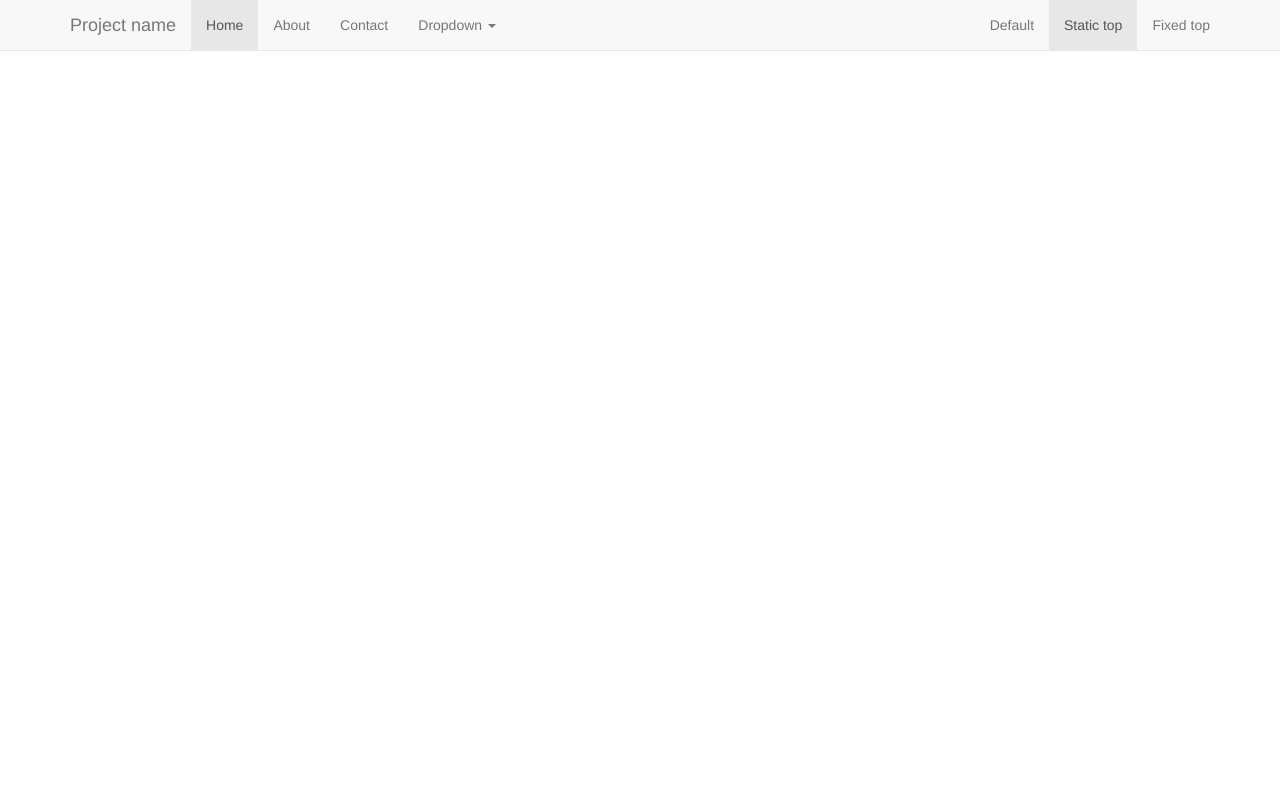
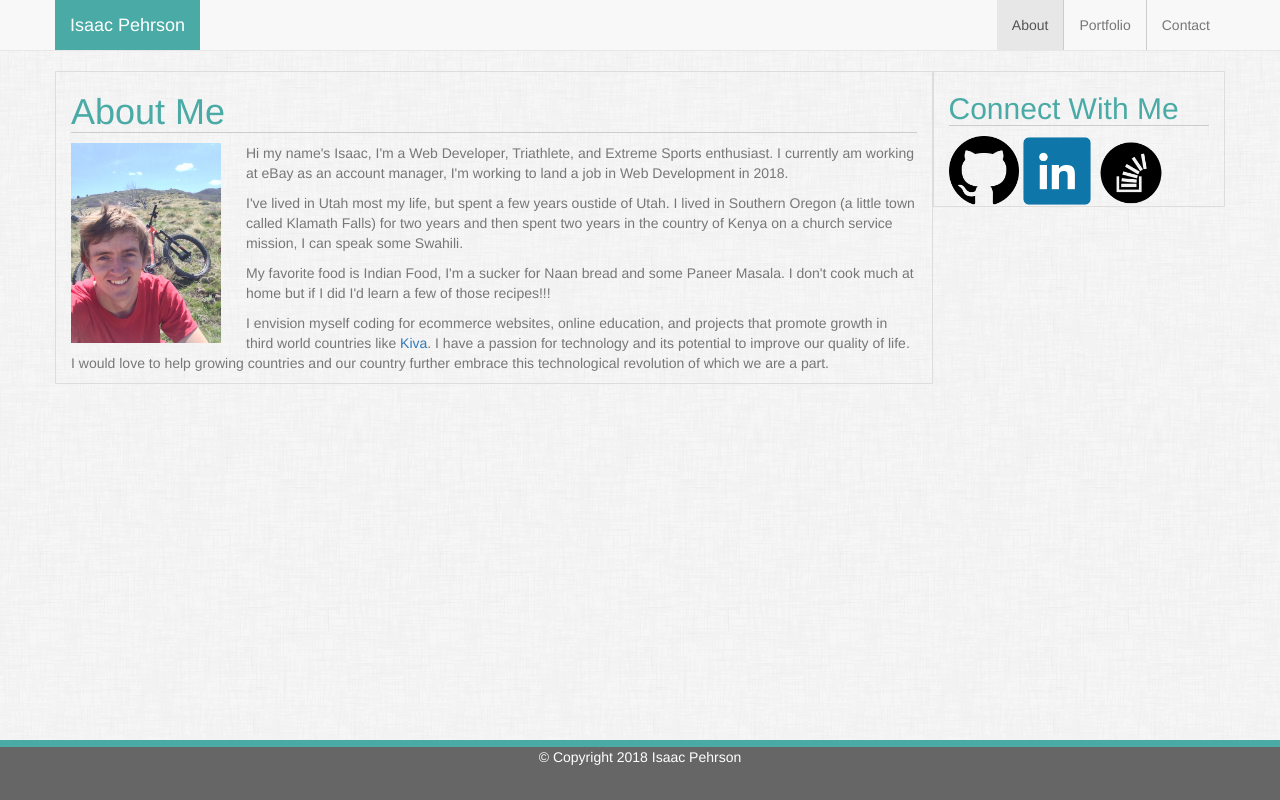
Before and after one commit to IzzleNizzle/Bootstrap-Portfolio, a plain HTML site: page index.html in a window 1280 px wide. Drawn offline with nearby package versions, Linux system fonts and the light colour scheme.

Commit message:
Staged more Images and icons as well as updated syling up to footer.

```diff
--- /dev/null
+++ b/css/style.css
@@ -0,0 +1,66 @@
+html {
+    background-image: url(../assets/dust_scratches.png);
+    position: relative;
+    min-height: 100%;
+}
+
+body {
+    /* Margin bottom by footer height */
+    margin-bottom: 60px;
+    background-color: transparent;
+    color: #777777;
+}
+
+.footer {
+    position: absolute;
+    bottom: 0;
+    width: 100%;
+    /* Set the fixed height of the footer here */
+    height: 60px;
+    background-color: #666666;
+    color: #ffffff;
+    text-align: center;
+    border-top: solid 7px #4aaaa5;
+}
+
+.nav-right {
+    border-right: solid 1px #cccccc;
+}
+
+.head {
+    background-color: #4aaaa5;
+}
+
+.content-header {
+    border-bottom: solid #cccccc 1px;
+    color: #4aaaa5;
+}
+
+.home-image {
+    height: 200px;
+    width: auto;
+    float: left;
+    margin-right: 25px;
+}
+
+.icon {
+    width: 70px;
+    height: 70px;
+}
+
+.navbar-default .navbar-brand:focus, .navbar-default .navbar-brand:hover {
+    color: #ffffff;
+    background-color: #4aaaa5;
+}
+
+.navbar-default .navbar-brand {
+    color: #ffffff;
+}
+
+.main-content {
+    border: solid #dddddd 1px;
+}
+
+.connect-with-me {
+    border: solid #dddddd 1px;
+}
--- a/index.html
+++ b/index.html
@@ -5,6 +5,7 @@
     <meta name="viewport" content="width=device-width, initial-scale=1.0">
     <meta http-equiv="X-UA-Compatible" content="ie=edge">
     <link rel="stylesheet" href="https://maxcdn.bootstrapcdn.com/bootstrap/3.3.7/css/bootstrap.min.css" integrity="sha384-BVYiiSIFeK1dGmJRAkycuHAHRg32OmUcww7on3RYdg4Va+PmSTsz/K68vbdEjh4u" crossorigin="anonymous">
+    <link rel="stylesheet" href="css/style.css">
     <title>Bootstrap Portfolio</title>
 </head>
 <body>
@@ -21,44 +22,69 @@
               <span class="icon-bar"></span>
               <span class="icon-bar"></span>
             </button>
-            <a class="navbar-brand" href="#">Project name</a>
+            <a class="navbar-brand head" href="index.html">Isaac Pehrson</a>
           </div>
           <div id="navbar" class="navbar-collapse collapse">
-            <ul class="nav navbar-nav">
-              <li class="active"><a href="#">Home</a></li>
-              <li><a href="#about">About</a></li>
-              <li><a href="#contact">Contact</a></li>
-              <li class="dropdown">
-                <a href="#" class="dropdown-toggle" data-toggle="dropdown" role="button" aria-haspopup="true" aria-expanded="false">Dropdown <span class="caret"></span></a>
-                <ul class="dropdown-menu">
-                  <li><a href="#">Action</a></li>
-                  <li><a href="#">Another action</a></li>
-                  <li><a href="#">Something else here</a></li>
-                  <li role="separator" class="divider"></li>
-                  <li class="dropdown-header">Nav header</li>
-                  <li><a href="#">Separated link</a></li>
-                  <li><a href="#">One more separated link</a></li>
-                </ul>
-              </li>
-            </ul>
+
             <ul class="nav navbar-nav navbar-right">
-              <li><a href="../navbar/">Default</a></li>
-              <li class="active"><a href="./">Static top <span class="sr-only">(current)</span></a></li>
-              <li><a href="../navbar-fixed-top/">Fixed top</a></li>
+                <li class="active nav-right"><a href="index.html">About</a></li>
+                <li class="nav-right"><a href="portfolio.html">Portfolio</a></li>
+                <li><a href="contact.html">Contact</a></li>
             </ul>
           </div><!--/.nav-collapse -->
         </div>
       </nav>
       <!-- End Static navbar -->
 
+      <!-- Begin Main Body Content -->
+      <div class="container">
+        <div class="row">
+            <div class="col-md-9 main-content">
+                <h1 class="content-header">About Me</h1>
+
+                <figure>
+                    <img class="home-image" src="assets/ambr.jpg" alt="">
+                </figure>
+
+                <p>Hi my name's Isaac, I'm a Web Developer, Triathlete, and Extreme Sports enthusiast. I currently am working at eBay as an account manager, I'm working to land a job in Web Development in 2018.</p>
+        <p>I've lived in Utah most my life, but spent a few years oustide of Utah. I lived in Southern Oregon (a little town called Klamath Falls) for two years and then spent two years in the country of Kenya on a church service mission, I can speak some Swahili.</p>
+        <p>My favorite food is Indian Food, I'm a sucker for Naan bread and some Paneer Masala. I don't cook much at home but if I did I'd learn a few of those recipes!!!</p>
+        <p>I envision myself coding for ecommerce websites, online education, and projects that promote growth in third world countries like <a href="https://www.kiva.org/" target="_blank">Kiva</a>. I have a passion for technology and its potential to improve our quality of life. I would love to help growing countries and our country further embrace this technological revolution of which we are a part.</p>
+
+            </div>
+
+            <div class="col-md-3 connect-with-me">
+                <h2 class="content-header">Connect With Me</h2>
+
+                <div>
+                    <a href="https://github.com/IzzleNizzle" target="_blank"><img class="icon" src="assets/githubicon.png" alt="#"></a>
+
+                    <a href="https://www.linkedin.com/in/-isaacp/" target="_blank"><img class="icon" src="assets/linkedinicon.png" alt="#"></a>
+
+                    <a href="https://stackoverflow.com/users/8822068/isaac?tab=profile" target="_blank"><img class="icon" src="assets/stackoverflowicon.png" alt="#"></a>
+                    </div>
+            </div>
+
+
+        </div>
 
 
 
 
+      </div>
+      <!-- End Main Body Content -->
 
+      <!-- Being Sticky Footer -->
+      <footer class="footer">
+        <div class="container">
+          <p>&copy; Copyright 2018 Isaac Pehrson</p>
+        </div>
+      </footer>
+      <!-- End Sticky Footer -->
 
+      <!-- Insert JS Scripts -->
       <script src="https://ajax.googleapis.com/ajax/libs/jquery/1.12.4/jquery.min.js"></script>
 
-      <!-- <script src="../../dist/js/bootstrap.min.js"></script> -->
+      <script src="js/bootstrap.min.js"></script>
 </body>
 </html>
```
Also changed, not shown: assets/ambr.jpg (added), assets/dust_scratches.png (added), assets/githubicon.png (added), assets/linkedinicon.png (added), assets/stackoverflowicon.png (added).
